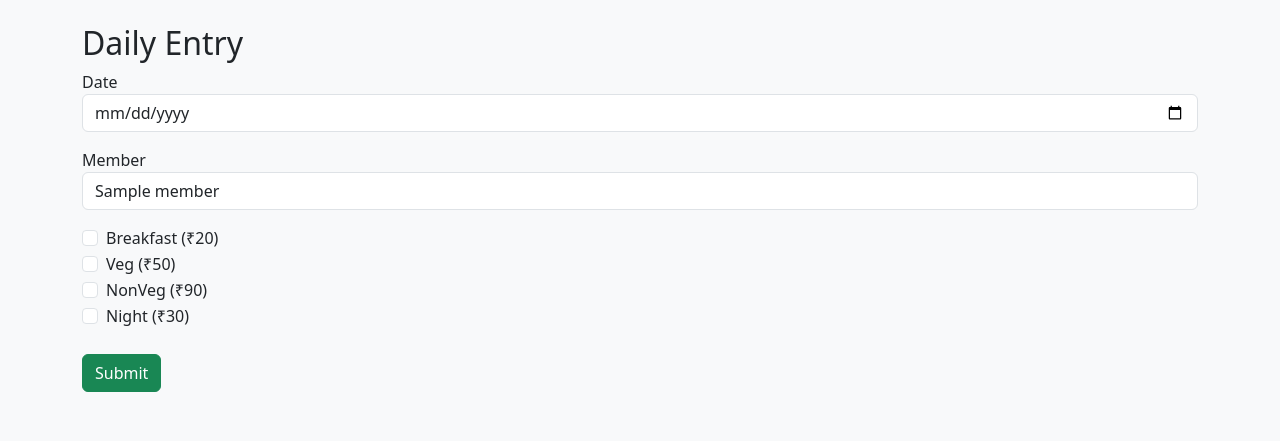
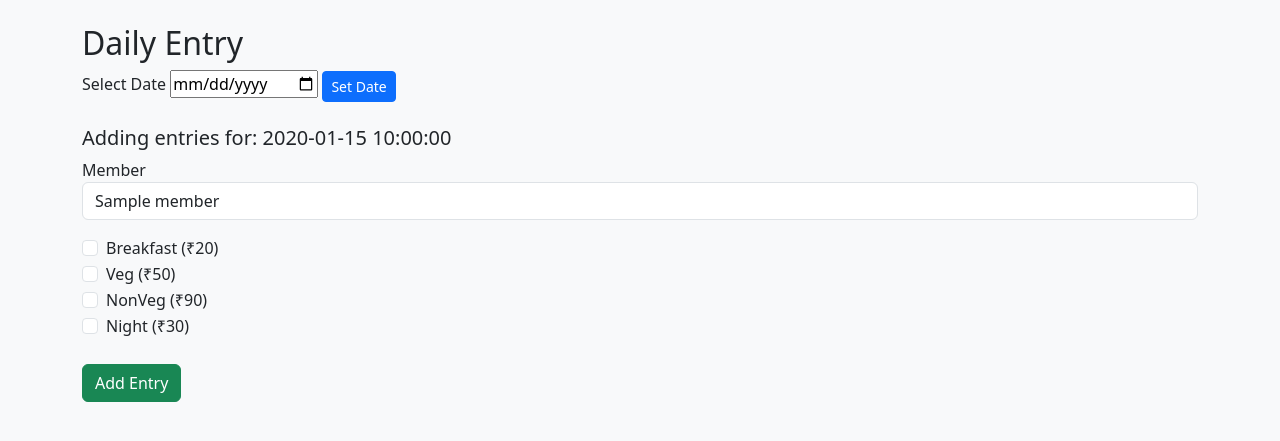
Before and after one commit to Abhira7978/Mess-Management-System-2, a Flask app: template templates/daily.html in a window 1280 px wide. Shown: the part 56-497 px from the top of the page. Run offline with Flask 3, Linux system fonts and the light colour scheme; the template is opened without the code that fills it: most values are stand-ins (such as "Sample title", 1, 10 or a date in 2020).

Commit message:
It Is To Add The Date To Fix

```diff
--- a/app.py
+++ b/app.py
@@ -173,8 +173,12 @@ def daily():
     c.execute("SELECT * FROM members")
     members = c.fetchall()
 
+    selected_date = request.args.get('date')
+
     if request.method == 'POST':
         member_id = request.form['member']
+        date = request.form['date']
+
         breakfast = 20 if request.form.get('breakfast') else 0
         veg = 50 if request.form.get('veg') else 0
         nonveg = 90 if request.form.get('nonveg') else 0
@@ -182,17 +186,21 @@ def daily():
 
         service = 10 if (breakfast or veg or nonveg or night) else 0
         total = breakfast + veg + nonveg + night + service
-        date = request.form['date']
 
         c.execute("""INSERT INTO meals
                      (member_id,date,breakfast,veg,nonveg,night,service,total)
                      VALUES (?,?,?,?,?,?,?,?)""",
                      (member_id,date,breakfast,veg,nonveg,night,service,total))
+
         conn.commit()
+        return redirect(f'/daily?date={date}')
 
     conn.close()
 
-    return render_template("daily.html", members=members)
+    return render_template("daily.html",
+                           members=members,
+                           selected_date=selected_date)
+
 # ---------- MONTHLY REPORT ----------
 @app.route('/report')
 def report():
--- a/templates/daily.html
+++ b/templates/daily.html
@@ -3,12 +3,20 @@
 
 <h2>Daily Entry</h2>
 
+<!-- DATE SELECTION (ONLY ONCE) -->
+<form method="GET" class="mb-4">
+    <label>Select Date</label>
+    <input type="date" name="date" value="{{ selected_date }}" required>
+    <button class="btn btn-primary btn-sm">Set Date</button>
+</form>
+
+{% if selected_date %}
+
+<h5>Adding entries for: {{ selected_date }}</h5>
+
 <form method="POST">
 
-<div class="mb-3">
-    <label>Date</label>
-    <input type="date" name="date" class="form-control">
-</div>
+<input type="hidden" name="date" value="{{ selected_date }}">
 
 <div class="mb-3">
     <label>Member</label>
@@ -40,8 +48,10 @@
 </div>
 
 <br>
-<button class="btn btn-success">Submit</button>
+<button class="btn btn-success">Add Entry</button>
 
 </form>
 
+{% endif %}
+
 {% endblock %}
```
